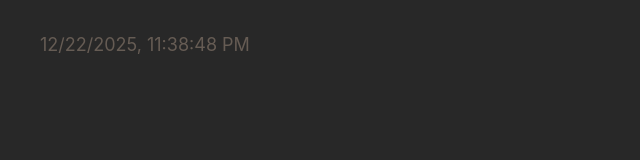
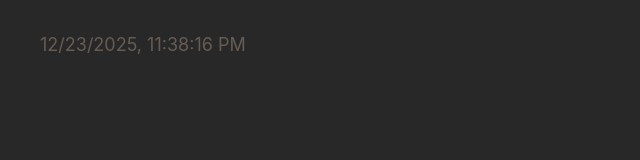
Before and after one commit to JosephCHS/feeds, a plain HTML site: page index.html in a window 1280 px wide. Shown: the full height of the page, 0-640 px from the left. Drawn offline with Linux system fonts and the light colour scheme.

Commit message:
deploy: 817ad983d4720721a0484ded193e11ecb168a4bd

```diff
--- a/index.html
+++ b/index.html
@@ -17,8 +17,8 @@
     <!-- %after-body-begin.html% -->
 
     <footer>
-      <a class="footer-link" href="https://github.com/JosephCHS/feeds/actions/runs/20446923933">
-        <time id="build-timestamp" datetime="2025-12-22T23:38:48.494Z">2025-12-22T23:38:48.494Z</time>
+      <a class="footer-link" href="https://github.com/JosephCHS/feeds/actions/runs/20474068690">
+        <time id="build-timestamp" datetime="2025-12-23T23:38:16.013Z">2025-12-23T23:38:16.013Z</time>
       </a>
       <a class="footer-link" href="https://github.com/osmoscraft/osmosfeed">osmosfeed 1.15.1</a>
     </footer>
```
Also changed, not shown: 1 other file.
